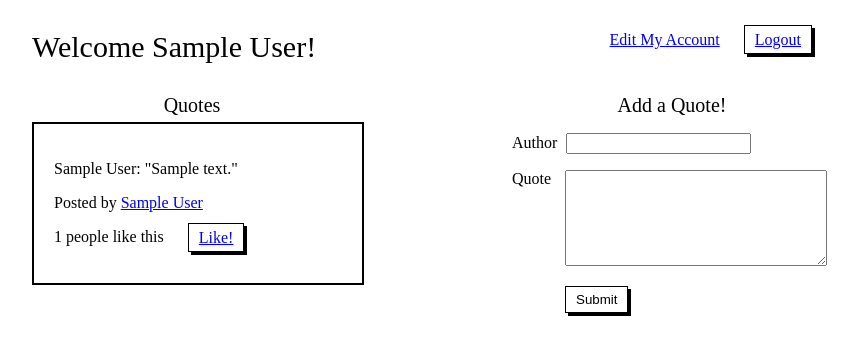
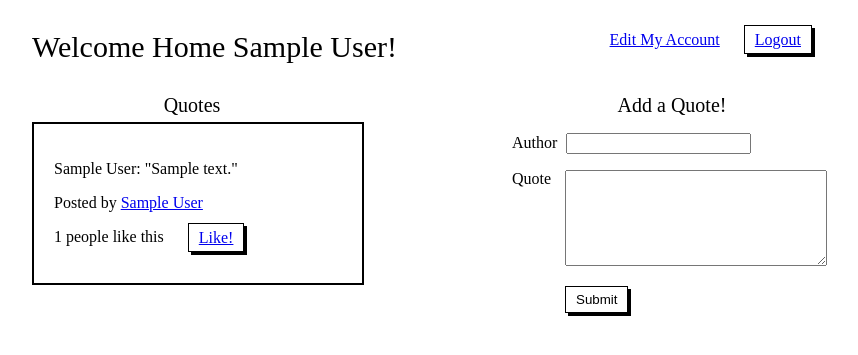
Before and after one commit to ClintLawson/django_attempt2, a Django app: template quote_app/templates/all_quotes.html in a window 1280 px wide. Shown: the top 355 px of the page, without its empty margins (208-1066 px from the left). Run offline with Django 3.2, Linux system fonts and the light colour scheme; the template is opened without the code that fills it: values that come from a table or form of the project are taken from there, others are empty; a user stored in the database is signed in; tables that the repository leaves empty hold one stand-in row (values such as "Sample post").

Commit message:
added Home to quote wall

```diff
--- a/quote_app/templates/all_quotes.html
+++ b/quote_app/templates/all_quotes.html
@@ -10,7 +10,7 @@
 
         <div class="header" style="display: flex; justify-content: space-between; margin-top: 30px; vertical-align: middle;" >
             <div>
-                <div style="font-size: 30px;">Welcome {{ user.first_name }} {{ user.last_name }}!</div>
+                <div style="font-size: 30px;">Welcome Home {{ user.first_name }} {{ user.last_name }}!</div>
             </div>
             <div style="display: inline;" >
                 <a href="/edit_account" style="vertical-align: middle;" >Edit My Account</a>
```
